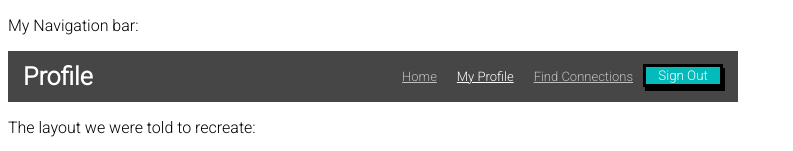
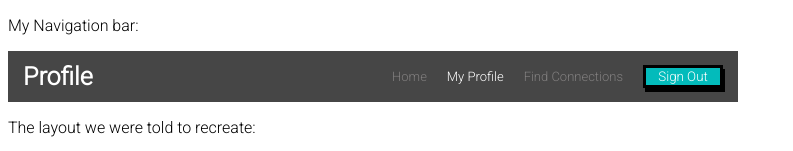
Before and after one commit to Dianka759/Flex_NavBar, a plain HTML site: page index.html in a window 1280 px wide. Shown: the top 151 px of the page, without its empty margins (0-793 px from the left). Drawn offline with Linux system fonts and the light colour scheme.

Commit message:
updated css

```diff
--- a/style.css
+++ b/style.css
@@ -2,16 +2,9 @@
     font-family: 'Roboto', sans-serif;
 }
 
-
-ul {
-    list-style-type: none;
-}
-
-li a {
-    color: rgb(192, 192, 192);
-    display: inline-block;
-    text-align: center;
-    padding: 5px 10px;
+a {
+    color: rgb(129, 127, 127);
+    text-decoration: none;
 }
 
 .nav {
@@ -27,13 +20,16 @@ li a {
 
 .nav-title {
     font-size: 25px;
-    display: flex;
 }
 
 .nav-links {
     font-size: 13px;
     display: flex;
+    align-items: center;
+    gap:20px;
+    list-style: none;
 }
+
 
 .active {
     color: white;
```
